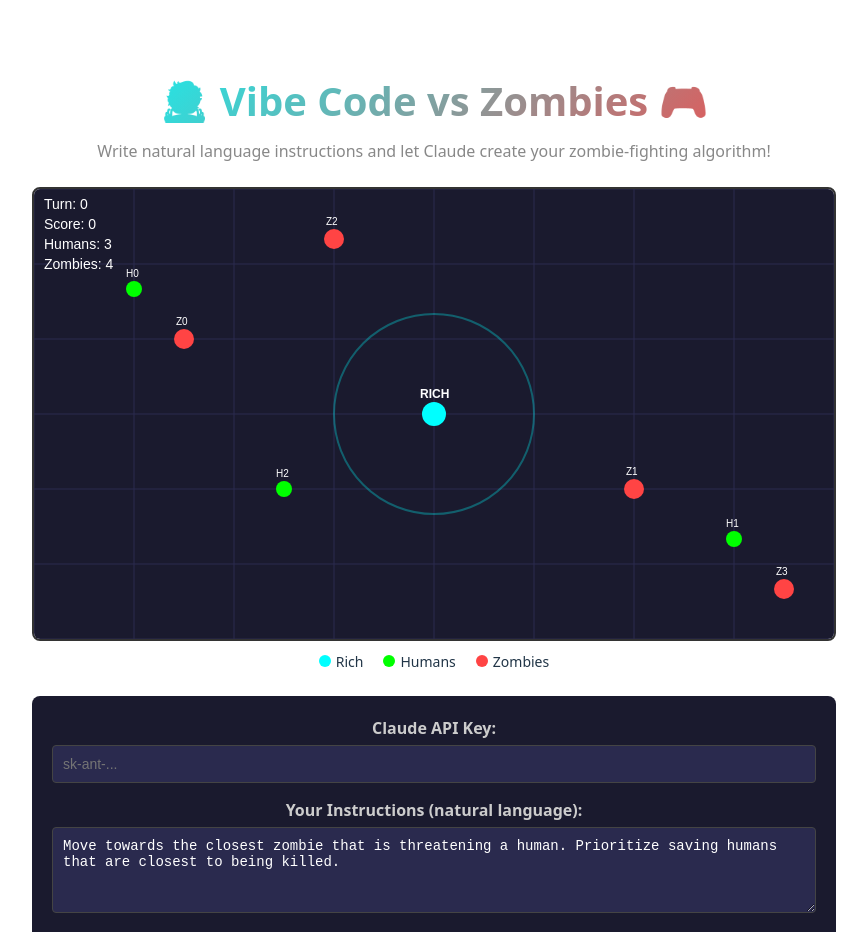
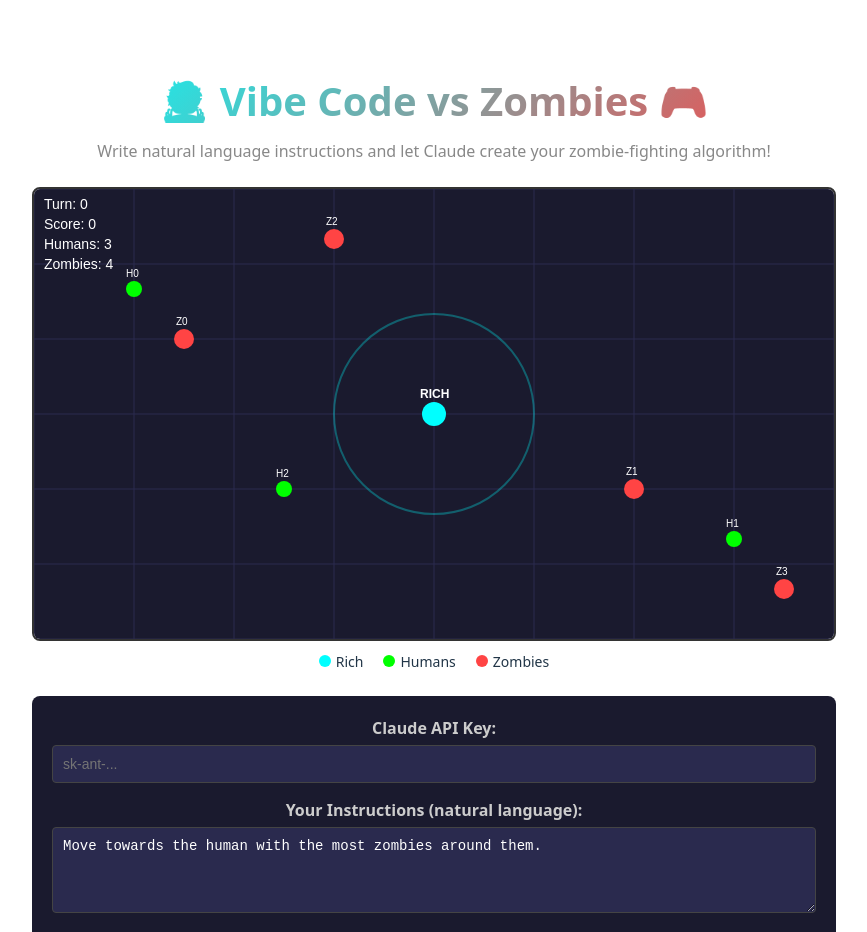
Before and after one commit to cajubelt/2025-xmas-website, a React (Vite) app: page /richard in a window 1280 px wide. Shown: the top 932 px of the page, without its empty margins (206-1073 px from the left). Built offline with nearby package versions, Linux system fonts and the light colour scheme.

Commit message:
make starting algorithm dumber

```diff
--- a/src/pages/Richard.tsx
+++ b/src/pages/Richard.tsx
@@ -508,7 +508,7 @@
 
   const [apiKey, setApiKey] = useState(getApiKeyFromQuery());
   const [instructions, setInstructions] = useState(
-    "Move towards the closest zombie that is threatening a human. Prioritize saving humans that are closest to being killed."
+    "Move towards the human with the most zombies around them."
   );
   const [gameState, setGameState] = useState<GameState>(
     JSON.parse(JSON.stringify(initialTestCase))
```
